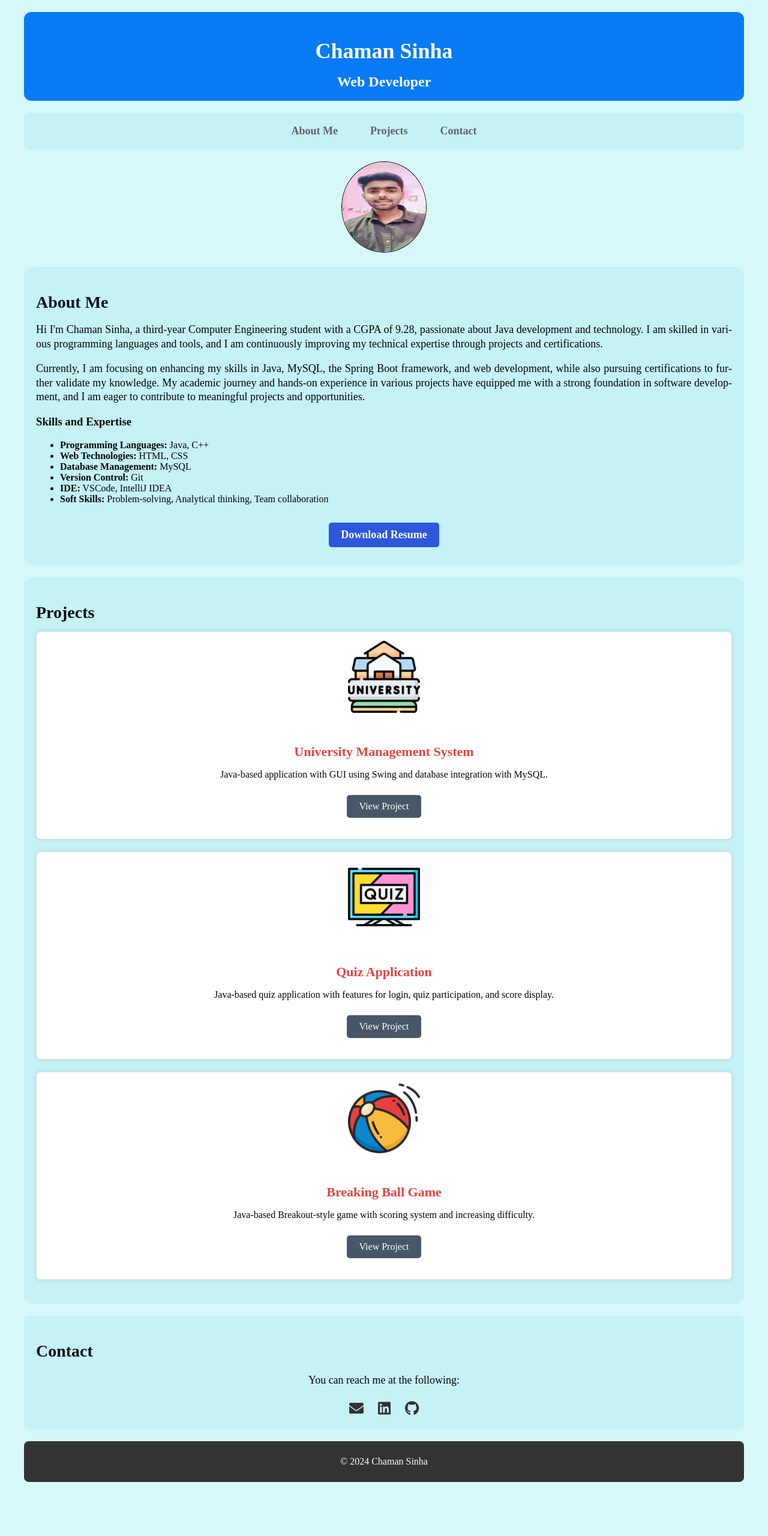
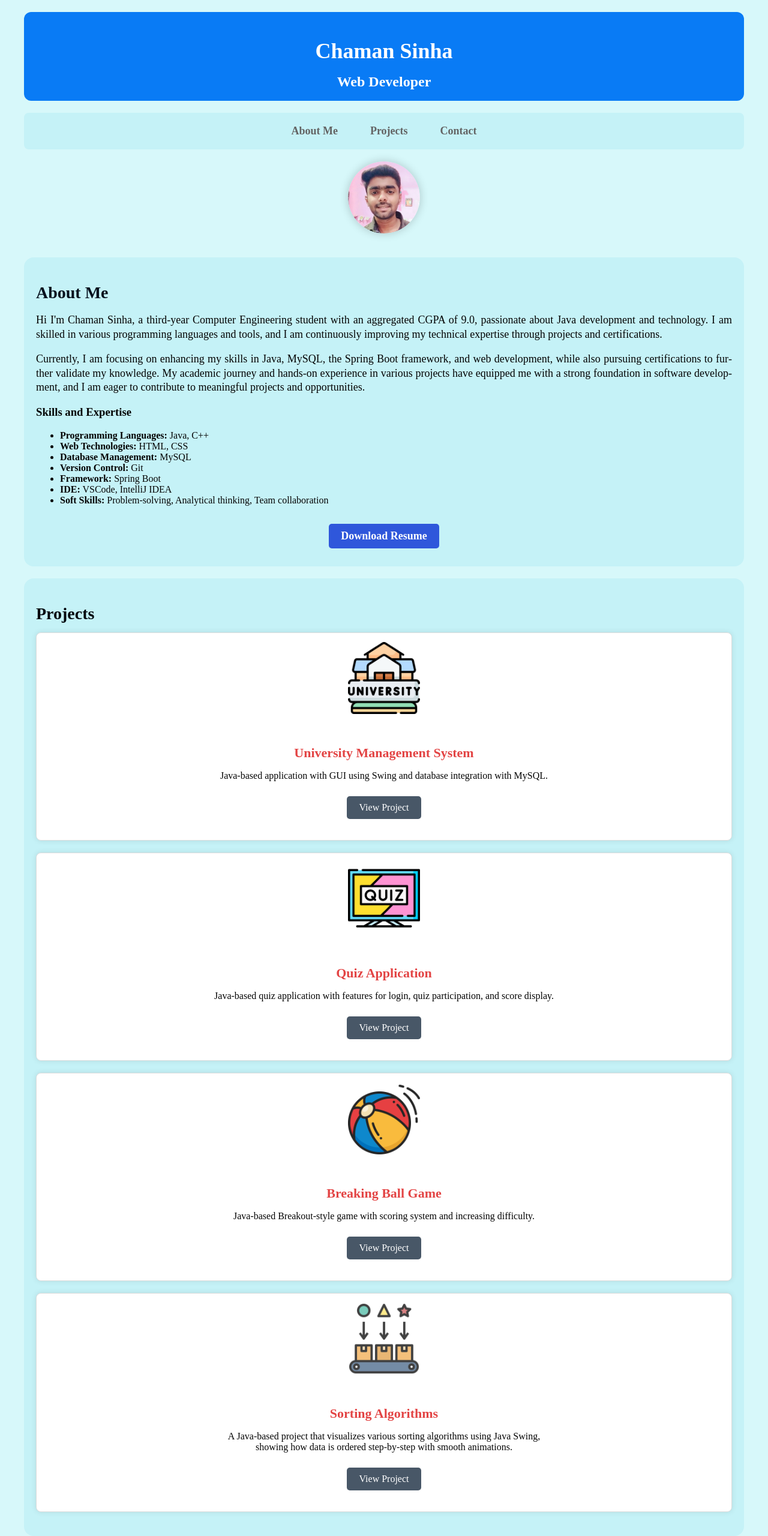
Before and after one commit to Kvr-10/kvr-10.github.io, a plain HTML site: page docs/index.html in a window 1280 px wide. Shown: the top 2560 px of the page at 60% size. Before the commit the page ends 2470 px from the top, so only its background shows below. Drawn offline with nearby package versions, Linux system fonts and the light colour scheme.

Commit message:
Minor Changes

```diff
--- a/docs/index.html
+++ b/docs/index.html
@@ -48,7 +48,7 @@
         </section>
         <section id="about" class="about">
             <h2>About Me</h2>
-            <p>Hi I'm Chaman Sinha, a third-year Computer Engineering student with a CGPA of 9.28, passionate about Java development and technology. I am skilled in various programming languages and tools, and I am continuously improving my technical expertise through projects and certifications.</p>
+            <p>Hi I'm Chaman Sinha, a third-year Computer Engineering student with an aggregated CGPA of 9.0, passionate about Java development and technology. I am skilled in various programming languages and tools, and I am continuously improving my technical expertise through projects and certifications.</p>
             <p>Currently, I am focusing on enhancing my skills in Java, MySQL, the Spring Boot framework, and web development, while also pursuing certifications to further validate my knowledge. My academic journey and hands-on experience in various projects have equipped me with a strong foundation in software development, and I am eager to contribute to meaningful projects and opportunities.</p>
 
             <h3>Skills and Expertise</h3>
@@ -57,6 +57,7 @@
                 <li><strong>Web Technologies:</strong> HTML, CSS</li>
                 <li><strong>Database Management:</strong> MySQL</li>
                 <li><strong>Version Control:</strong> Git</li>
+                <li><strong>Framework:</strong> Spring Boot</li>
                 <li><strong>IDE:</strong> VSCode, IntelliJ IDEA</li>
                 <li><strong>Soft Skills:</strong> Problem-solving, Analytical thinking, Team collaboration</li>
             </ul>
@@ -66,6 +67,36 @@
             </div>
         </section>
         </section>
+
+
+        <!-- <div id="monkey">
+            <img src="monkey.gif" alt="Hopping Monkey">
+        </div> -->
+
+        <!-- <script src="script.js"></script> Link external JS file
+        <script>
+            document.addEventListener("DOMContentLoaded", function () {
+                let monkey = document.getElementById("monkey");
+                let position = 10;
+                let direction = 1; // 1 for right, -1 for left
+                let maxWidth = window.innerWidth - 100; // Adjust for the width of the monkey
+
+                function moveMonkey() {
+                    position += direction * 5; // Change 5 to adjust speed
+
+                    // Reverse direction when hitting screen edges
+                    if (position >= maxWidth || position <= 0) {
+                        direction *= -1;
+                        monkey.style.transform = direction === 1 ? "scaleX(1)" : "scaleX(-1)";
+                    }
+
+                    monkey.style.left = position + "px";
+                }
+
+                setInterval(moveMonkey, 50); // Adjust speed by changing interval time
+            });
+        </script> -->
+
 
 
         <section id="projects" class="projects">
@@ -92,6 +123,14 @@
                     <h3>Breaking Ball Game</h3>
                     <p>Java-based Breakout-style game with scoring system and increasing difficulty.</p>
                     <a href="https://kvr-10.github.io/Breaking-Ball-Game/" target="_blank" class="button">View Project</a>
+                </div>
+            </div>
+            <div class="project-card">
+                <img src="sorting.ico" alt="Sorting Algorithms">
+                <div class="details">
+                    <h3>Sorting Algorithms</h3>
+                    <p>A Java-based project that visualizes various sorting algorithms using Java Swing,<br> showing how data is ordered step-by-step with smooth animations.</p>
+                    <a href="https://kvr-10.github.io/Sorting-Algorithms/" target="_blank" class="button">View Project</a>
                 </div>
             </div>
         </section>
--- a/docs/styles.css
+++ b/docs/styles.css
@@ -63,7 +63,7 @@ nav a:hover {
     border-radius: 10px;
 }
 
-.profile-section {
+/* .profile-section {
     text-align: center;
     margin-top: 20px;
 }
@@ -73,7 +73,7 @@ nav a:hover {
 }
 
 .profile-section img {
-    width: 140px;
+    width: 100px;
     height: 150px;
     border-radius: 50%;
     border: 1px solid #000205;
@@ -83,7 +83,58 @@ nav a:hover {
 .profile-section img:hover {
     transform: scale(1.05);
     box-shadow: 0 0 10px rgba(0, 0, 0, 0.2);
+} */
+
+.profile-section {
+    display: flex;
+    justify-content: center;
+    align-items: center;
+    padding: 20px;
 }
+
+.profile-picture-container {
+    position: relative;
+    overflow: hidden;
+    width: 120px;
+    height: 120px;
+    border-radius: 50%;
+    box-shadow: 0 0 15px rgba(0, 0, 0, 0.2);
+    transition: transform 0.3s ease, box-shadow 0.3s ease;
+}
+
+.profile-picture {
+    width: 100%;
+    height: 100%;
+    object-fit: cover;
+    object-position: center 20%;
+    border-radius: 70%;
+    transition: transform 0.3s ease, box-shadow 0.3s ease;
+}
+
+.profile-picture-container:hover {
+    transform: scale(1.1);
+    box-shadow: 0 0 25px rgba(0, 0, 0, 0.3);
+}
+
+.profile-picture-container:hover .profile-picture {
+    transform: scale(1.05);
+}
+
+#monkey {
+    position: absolute;
+    bottom: 250px; /* Adjust this value to lift the monkey higher */
+    left: 0;
+    width: 100px; /* Adjust size as needed */
+    height: auto;
+}
+
+
+#monkey img {
+    width: 100%;
+    height: auto;
+}
+
+
 
 .about {
     background-color: #c5f2f7;
```
Also changed, not shown: docs/monkey.gif (added), docs/sorting.ico (added), 1 other file.
